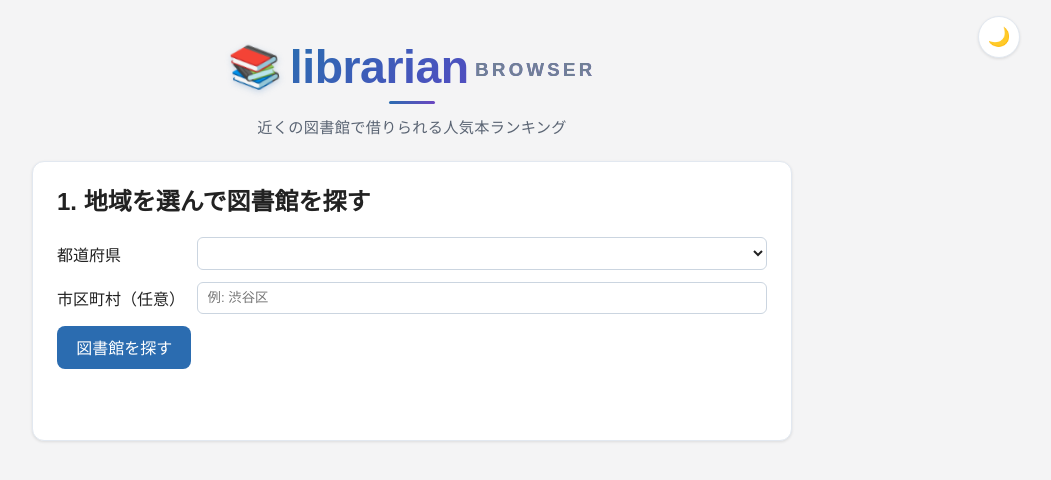
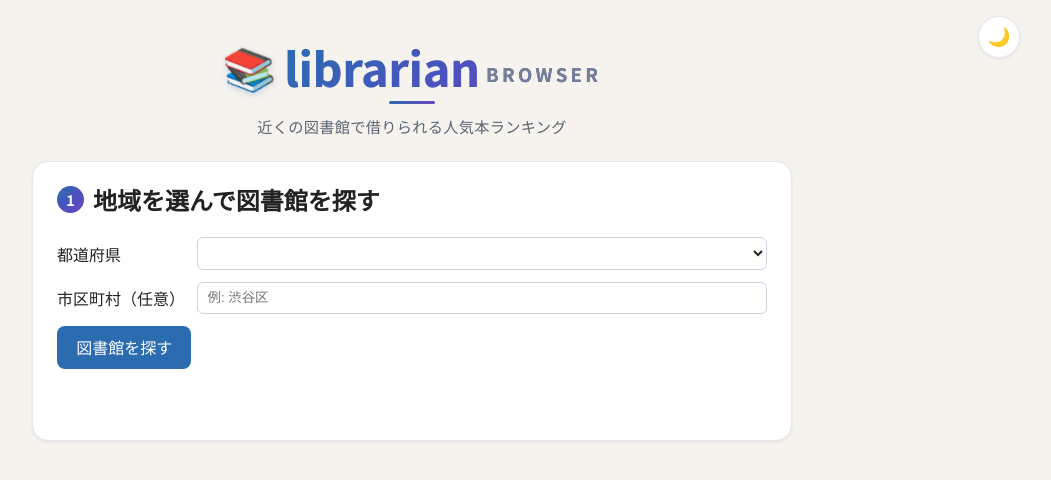
Before and after one commit to anluck-m/LiveLibrarian, a website: page public/index.html in a window 1280 px wide. Shown: the whole page, without its empty margins (228-1279 px from the left). Drawn offline with Linux system fonts and the light colour scheme; no server answers.

Commit message:
デザインを刷新（暖色ペーパー＋明朝見出し）
Claude Design で生成したデザイン案のうち、暖色系バリアントを採用した。

- 配色: 背景を暖色ペーパー(#f6f3ee)、ネスト面を#faf8f3に
- 書体: 見出しと書籍タイトルに明朝体(Shippori Mincho)、本文はNoto Sans JP
- レビューの星を金色(#f6a609)に統一（ライト/ダーク共通）
- カード角丸を16pxに、影をやや柔らかく
- ダークモードのプライマリを#6ba1e6に調整
- ステップ見出しに番号バッジを追加

あわせてランキングの2列グリッドをやめ、常に縦1列に戻した。
書籍カードは情報が密で、2列にすると1枚あたりが狭く窮屈になるため。
カード内を2カラムにして貸出状況を右に置く案も試したが、
上から順に読む流れが崩れるので不採用とした。

Co-Authored-By: Claude Opus 4.8 <noreply@anthropic.com>

```diff
--- a/public/css/style.css
+++ b/public/css/style.css
@@ -5,10 +5,10 @@
    値を差し替えるだけで反映できるようにしている。
    ============================================================= */
 :root {
-  /* 色（ライト） */
-  --bg: #f4f4f5;
+  /* 色（ライト） — Claude Design バリアントA（暖色ペーパー） */
+  --bg: #f6f3ee;
   --surface: #ffffff;
-  --surface-2: #f7f8fa;   /* カード内のネスト面（図書館リスト・あらすじ等） */
+  --surface-2: #faf8f3;   /* カード内のネスト面（図書館リスト・あらすじ等） */
   --text: #222222;
   --text-sub: #5a6473;
   --text-muted: #718096;
@@ -29,6 +29,7 @@
   --neutral-bg: #e2e8f0; --neutral-fg: #4a5568;
   --warn-bg: #feebc8;    --warn-fg: #7b341e;
 
+  --star: #f6a609; /* レビューの星（金・ライト/ダーク共通） */
   --error: #c53030;
   --rakuten: #bf0000;
   --rakuten-hover: #990000;
@@ -42,16 +43,17 @@
   --space-8: 2rem;
 
   /* 角丸 */
-  --radius-card: 12px;
+  --radius-card: 16px;
   --radius-btn: 8px;
   --radius-input: 6px;
   --radius-pill: 999px;
 
   /* 影 */
-  --shadow-card: 0 1px 3px rgba(0, 0, 0, 0.1);
+  --shadow-card: 0 1px 3px rgba(0, 0, 0, 0.08);
   --shadow-card-hover: 0 6px 20px rgba(0, 0, 0, 0.08);
 
-  --font-sans: "Hiragino Kaku Gothic ProN", "Yu Gothic", "Noto Sans JP", sans-serif;
+  --font-sans: "Noto Sans JP", "Hiragino Kaku Gothic ProN", "Yu Gothic", sans-serif;
+  --font-serif: "Shippori Mincho", "Yu Mincho", serif; /* 見出し・書籍タイトル */
 
   color-scheme: light;
 }
@@ -71,7 +73,7 @@
   --border: #2a2f3a;
   --border-strong: #3a4150;
 
-  --primary: #5b8dd6;
+  --primary: #6ba1e6;
   --primary-hover: #74a1e4;
   --primary-soft: #1e2a3d;
   --on-primary: #0f1115;
@@ -256,6 +258,27 @@ main {
 
 .card h2 {
   margin-top: 0;
+  display: flex;
+  align-items: center;
+  gap: 0.55rem;
+  font-family: var(--font-serif);
+  font-weight: 600;
+}
+
+/* ステップ番号バッジ */
+.step-num {
+  display: inline-flex;
+  align-items: center;
+  justify-content: center;
+  width: 1.7rem;
+  height: 1.7rem;
+  flex-shrink: 0;
+  background: var(--brand-grad);
+  color: #fff;
+  border-radius: var(--radius-pill);
+  font-family: var(--font-sans);
+  font-size: 0.9rem;
+  font-weight: 700;
 }
 
 .form-row {
@@ -410,9 +433,12 @@ button:hover {
 /* =============================================================
    ランキングリスト（広画面は2列グリッド）
    ============================================================= */
+/* 書籍カードは常に縦1列。カードの中身も常に縦積みにし、画面幅でレイアウトを作り分けない。
+   （2列グリッドは1枚あたりが狭く情報が密で窮屈、カード内2カラム＋右サイドの貸出状況も
+     「上から順に読む流れ」が崩れるため、どちらも試したうえで不採用） */
 .ranking-list {
-  display: grid;
-  grid-template-columns: repeat(auto-fill, minmax(340px, 1fr));
+  display: flex;
+  flex-direction: column;
   gap: 1rem;
 }
 
@@ -489,6 +515,8 @@ button:hover {
 
 .book-info h3 {
   margin: 0 0 0.3rem;
+  font-family: var(--font-serif);
+  font-weight: 600;
   font-size: 1.05rem;
   line-height: 1.4;
 }
@@ -519,12 +547,8 @@ button:hover {
 }
 
 .book-meta .stars {
-  color: #d69e2e;
-  letter-spacing: -0.05em;
-}
-
-:root[data-theme="dark"] .book-meta .stars {
-  color: #e6b878;
+  color: var(--star);
+  letter-spacing: 0.05em;
 }
 
 /* あらすじ（折りたたみ） */
--- a/public/index.html
+++ b/public/index.html
@@ -4,6 +4,9 @@
 <meta charset="UTF-8">
 <meta name="viewport" content="width=device-width, initial-scale=1.0">
 <title>librarian - 近くの図書館で借りられる人気本ランキング</title>
+<link rel="preconnect" href="https://fonts.googleapis.com">
+<link rel="preconnect" href="https://fonts.gstatic.com" crossorigin>
+<link href="https://fonts.googleapis.com/css2?family=Noto+Sans+JP:wght@400;500;700;800&family=Shippori+Mincho:wght@500;600;700&display=swap" rel="stylesheet">
 <link rel="stylesheet" href="css/style.css">
 <script>
   // 描画前にテーマを確定して、ダーク選択時のちらつき（FOUC）を防ぐ。
@@ -30,7 +33,7 @@
 
   <main>
     <section class="card" id="step1">
-      <h2>1. 地域を選んで図書館を探す</h2>
+      <h2><span class="step-num">1</span>地域を選んで図書館を探す</h2>
       <div class="form-row">
         <label for="pref">都道府県</label>
         <select id="pref"></select>
@@ -44,7 +47,7 @@
     </section>
 
     <section class="card" id="step2" hidden>
-      <h2>2. ジャンルと並び順を選んで本を探す</h2>
+      <h2><span class="step-num">2</span>ジャンルと並び順を選んで本を探す</h2>
       <div id="systemList" class="system-list"></div>
       <div class="form-row">
         <label for="genre">ジャンル</label>
```
